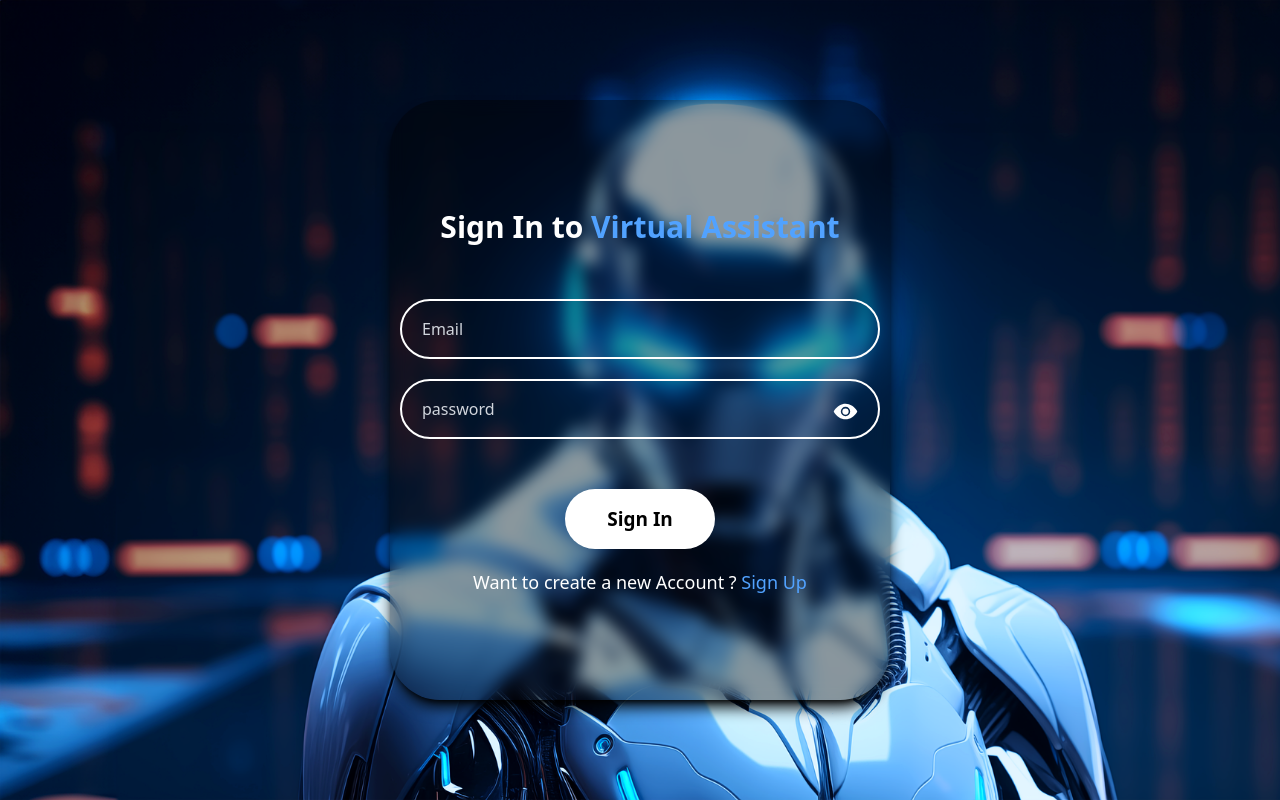
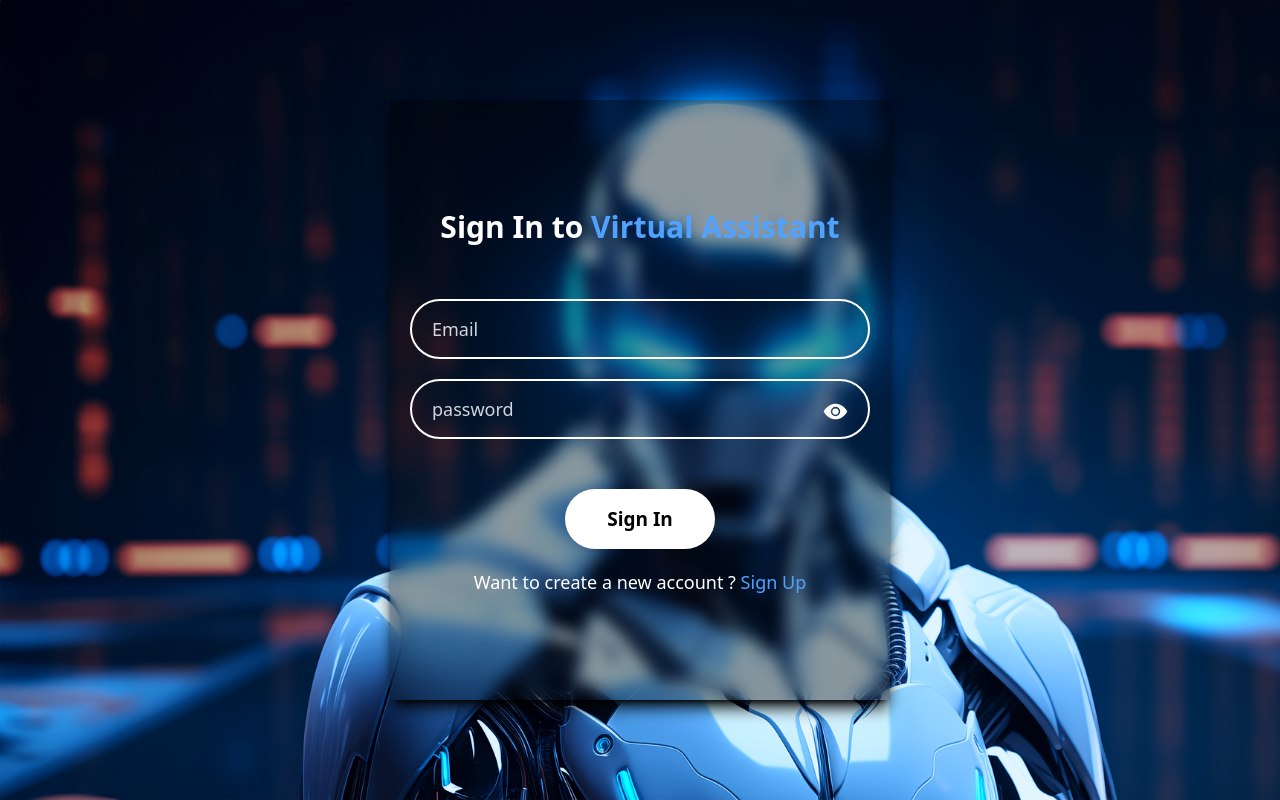
Before and after one commit to ChanduGouda15/Virtual-Assistant, a React (Vite) app in the folder frontend/: page /signin in a window 1280 px wide. Built offline with nearby package versions, Linux system fonts and the light colour scheme; no server answers.

Commit message:
Revert to the original sign-in form behavior.

```diff
--- a/frontend/src/pages/SignIn.jsx
+++ b/frontend/src/pages/SignIn.jsx
@@ -3,63 +3,51 @@ import bg from "../assets/authBg.png"
 import { IoEye } from "react-icons/io5";
 import { IoEyeOff } from "react-icons/io5";
 import { useNavigate } from 'react-router-dom';
-import { userDataContext } from '../context/UserContext.jsx';
-import axios from "axios";
-
+import { userDataContext } from '../context/UserContext';
+import axios from "axios"
 function SignIn() {
-    const [showPassword, setShowPassword] = React.useState(false);
-    const {serverUrl,userData,setUserData} =useContext(userDataContext);
-    const navigate = useNavigate();
-    const [email,setEmail]=useState("");
-    const [loading,setLoading] = useState(false)
-    const [password,setPassword]=useState("");
-    const [err,setErr] = useState("");
+  const [showPassword,setShowPassword]=useState(false)
+  const {serverUrl,userData,setUserData}=useContext(userDataContext)
+  const navigate=useNavigate()
+  const [email,setEmail]=useState("")
+  const [loading,setLoading]=useState(false)
+    const [password,setPassword]=useState("")
+const [err,setErr]=useState("")
   const handleSignIn=async (e)=>{
-        e.preventDefault();
-        setErr("");
-        setLoading(true);
-         console.log("Button clicked. Form data: ", { name, email, password });
+    e.preventDefault()
+    setErr("")
+    setLoading(true)
 try {
-            let result = await axios.post(`${serverUrl}/api/auth/signin`,{
+  let result=await axios.post(`${serverUrl}/api/auth/signin`,{
    email,password
-            },{withCredentials:true})
+  },{withCredentials:true} )
  setUserData(result.data)
-            setLoading(false);
+  setLoading(false)
    navigate("/")
 } catch (error) {
-            console.log(error);
+  console.log(error)
   setUserData(null)
-            setLoading(false);
+  setLoading(false)
   setErr(error.response.data.message)
 }
-
     }
   return (
-    <div className='w-full h-[100vh] bg-cover flex justify-center items-center' style={{backgroundImage: `url(${bg})`}}>
-        <form className='w-[90%] h-[600px] max-w-[500px] bg-[#00000062] backdrop-blur
-        shadow-lg shadow-black flex flex-col items-center
-        justify-center gap-[20px] rounded-[50px] px-[10px]'onSubmit={handleSignIn}>
-        <h1 className='text-white text-[30px] font-semibold mb-[30px]'> Sign In to <span className='text-blue-400'>Virtual Assistant</span></h1>
+    <div className='w-full h-[100vh] bg-cover flex justify-center items-center' style={{backgroundImage:`url(${bg})`}} >
+ <form className='w-[90%] h-[600px] max-w-[500px] bg-[#00000062] backdrop-blur shadow-lg shadow-black flex flex-col items-center justify-center gap-[20px] px-[20px]' onSubmit={handleSignIn}>
+<h1 className='text-white text-[30px] font-semibold mb-[30px]'>Sign In to <span className='text-blue-400'>Virtual Assistant</span></h1>
 
-        <input type="email" placeholder='Email' className='w-full h-[60px] outline-none border-2 border-white bg-transparent text-white placeholder-gray-300 px-[20px] py-[20px] rounded-full'
-        required onChange={(e)=>setEmail(e.target.value)} value={email}></input>
+<input type="email" placeholder='Email' className='w-full h-[60px] outline-none border-2 border-white bg-transparent  text-white placeholder-gray-300 px-[20px] py-[10px] rounded-full text-[18px]' required onChange={(e)=>setEmail(e.target.value)} value={email}/>
+<div className='w-full h-[60px] border-2 border-white bg-transparent  text-white rounded-full text-[18px] relative'>
+<input type={showPassword?"text":"password"} placeholder='password' className='w-full h-full rounded-full outline-none bg-transparent placeholder-gray-300 px-[20px] py-[10px]' required onChange={(e)=>setPassword(e.target.value)} value={password}/>
+{!showPassword && <IoEye className='absolute top-[18px] right-[20px] w-[25px] h-[25px] text-[white] cursor-pointer' onClick={()=>setShowPassword(true)}/>}
+  {showPassword && <IoEyeOff className='absolute top-[18px] right-[20px] w-[25px] h-[25px] text-[white] cursor-pointer' onClick={()=>setShowPassword(false)}/>}
+</div>
+{err.length>0 && <p className='text-red-500 text-[17px]'>
+  *{err}
+  </p>}
+<button className='min-w-[150px] h-[60px] mt-[30px] text-black font-semibold  bg-white rounded-full text-[19px] ' disabled={loading}>{loading?"Loading...":"Sign In"}</button>
 
-        <div className='w-full h-[60px] border-2 border-white bg-transparent text-white rounded-full relative'>
-            <input type={showPassword?"text":"password"} placeholder='password' className='w-full h-full rounded-full outline-none bg-transparent placeholder-gray-300 px-[20px] py-[10px]'
-            required onChange={(e)=>setPassword(e.target.value)} value={password}></input>
-            {!showPassword && <IoEye className='absolute top-[18px] right-[20px] text-white w-[25px] h-[25px] cursor-pointer' onClick={()=>setShowPassword(true)}/>}
-                {showPassword && <IoEyeOff className='absolute top-[18px] right-[20px] text-white w-[25px] h-[25px] cursor-pointer' onClick={()=>setShowPassword(false)}/>}
-
-        </div>
-        {err.length>0 && <p className='text-red-500 text-[17px]'>*{err}</p>}
-        <button className='min-w-[150px] h-[60px] mt-[30px] bg-white rounded-full text-black font-semibold text-[19px]'disabled={loading}>
-            {loading? "Loading...":"Sign In"}
-
-        </button>
-
-        <p className='text-white text-[18px] cursor-pointer'onClick={()=>navigate("/signup")}>
-            Want to create a new Account ? <span className='cursor-pointer text-blue-400'>Sign Up</span>
-        </p>
+<p className='text-[white] text-[18px] cursor-pointer' onClick={()=>navigate("/signup")}>Want to create a new account ? <span className='text-blue-400'>Sign Up</span></p>
  </form>
     </div>
   )
```
Lines whose indentation alone changed are shown as unchanged.
